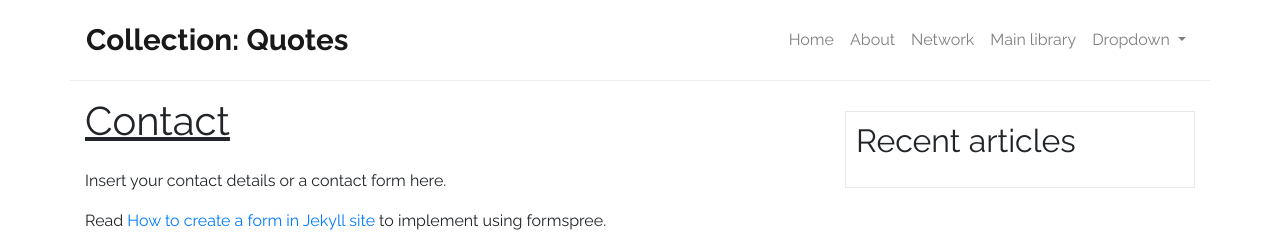
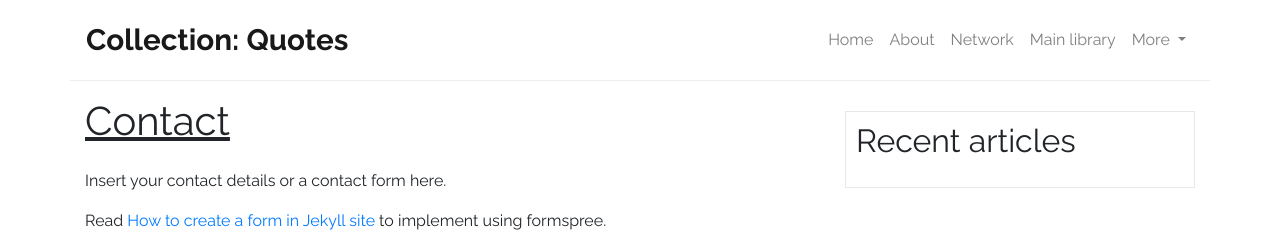
Before and after one commit to WoxAnOoXmhs69r7KXlU2rBPQYfKU8HDoIK3QoAs/WoxAnOoXmhs69r7KXlU2rBPQYfKU8HDoIK3QoAs.github.io, a Jekyll site: the page built from contact.md, in a window 1280 px wide. Shown: the top 232 px of the page. Built offline with Jekyll 4.4.1, drawn with Linux system fonts in a browser that asks for light colours.

Commit message:
Update navigation.html

```diff
--- a/_includes/navigation.html
+++ b/_includes/navigation.html
@@ -22,7 +22,7 @@
         >
       </li>
       <li class="nav-item">
-        <a class="nav-link" href={{"/about/" | relative_url}} >About</a>
+        <a class="nav-link" href={{"//library-collections.yeahgames.net/quotes" | relative_url}} >About</a>
       </li>
       <li class="nav-item">
         <a class="nav-link" href={{"https://yeahgames.net" | relative_url}} >Network</a>
@@ -40,17 +40,18 @@
           aria-haspopup="true"
           aria-expanded="false"
         >
-          Dropdown
+          More
         </a>
         <div class="dropdown-menu" aria-labelledby="navbarDropdown">
-          <a class="dropdown-item" href="#">Action</a>
-          <a class="dropdown-item" href="#">Another action</a>
+          <a class="dropdown-item" href="//x.yeahgames.net/archives/collections/quotes/submit">Submit a quote!</a>
+          <a class="dropdown-item" href="//x.yeahgames.net/archives/collections/quotes/archive">Archive a quote!</a>
+          <a class="dropdown-item" href="//x.yeahgames.net/archives/collections/start">Work on this collection!</a>
           <div class="dropdown-divider"></div>
           <a
             class="dropdown-item"
             target="_blank"
-            href="https://jekyll-themes.com"
-            >More Themes</a
+            href="https://x.yeahgames.net/inquiry/library/quotes?subject='null'&src='header'"
+            >Contact/inquiry</a
           >
         </div>
       </li>
```
